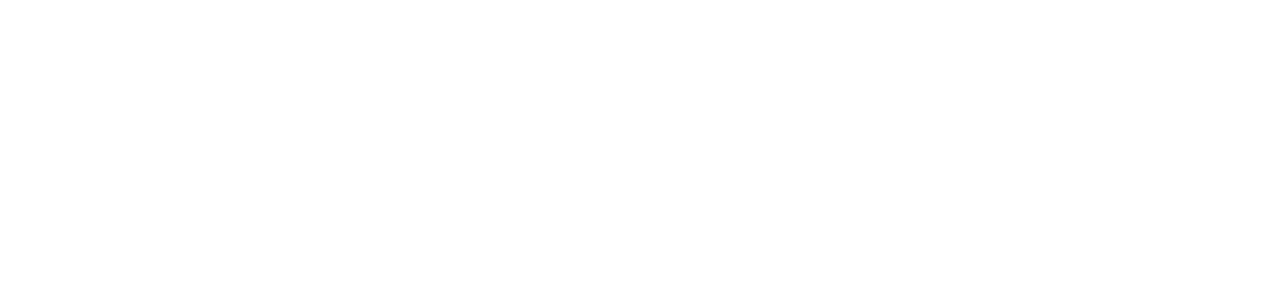
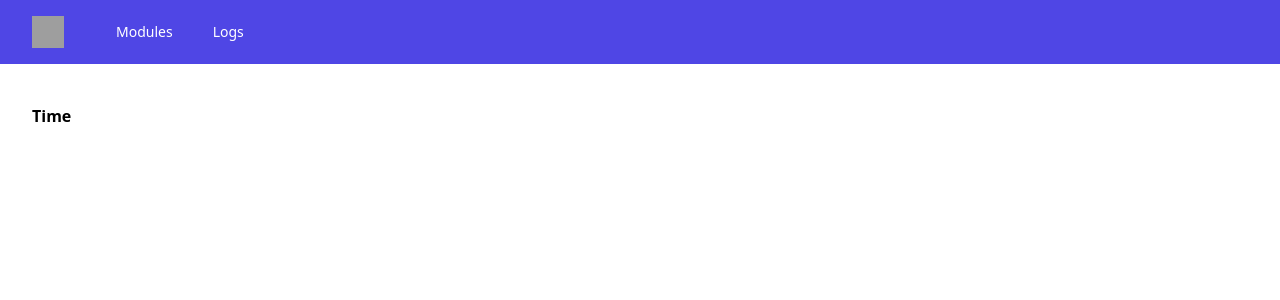
Before and after one commit to TBD54566975/ftl, a React (Vite) app in the folder console/: page /modules/1 in a window 1280 px wide. Before the commit this address had no page. Shown: the top 300 px of the page. Built offline with nearby package versions, Linux system fonts and the light colour scheme; grey boxes are pictures that could not be loaded.

Commit message:
Create module detail page and routing

```diff
--- a/console/src/App.tsx
+++ b/console/src/App.tsx
@@ -2,6 +2,7 @@
 import Modules from "./components/Modules";
 import Logs from "./components/Logs";
 import Layout from "./components/Layout";
+import Module from "./components/Module";
 
 function App() {
   return (
@@ -9,6 +10,7 @@
       <Routes>
         <Route path="/" element={<Layout />}>
           <Route index element={<Modules />} />
+          <Route path={`modules/:id`} element={<Module />} />
           <Route path="logs" element={<Logs />} />
         </Route>
       </Routes>
--- /dev/null
+++ b/console/src/SampleData.ts
@@ -0,0 +1,22 @@
+export const modules = [
+  {
+    id: 1,
+    href: "/modules/1",
+    projectName: "go",
+    teamName: "Time",
+    status: "offline",
+    statusText: "Initiated 1m 32s ago",
+    description: "Deploys from FTL",
+    environment: "Staging",
+  },
+  {
+    id: 2,
+    href: "/modules/2",
+    projectName: "kotlin",
+    teamName: "Echo",
+    status: "online",
+    statusText: "Deployed 3m ago",
+    description: "Deploys from FTL",
+    environment: "Production",
+  },
+];
--- /dev/null
+++ b/console/src/components/Module.tsx
@@ -0,0 +1,14 @@
+import { useParams } from "react-router-dom";
+import { modules } from "../SampleData";
+
+export default function Module() {
+  const { id } = useParams();
+  const module = modules.find((module) => module.id === Number(id));
+  return (
+    <div className="py-4">
+      <h2 className="text-base font-semibold dark:text-white">
+        {module?.teamName}
+      </h2>
+    </div>
+  );
+}
--- a/console/src/components/Modules.tsx
+++ b/console/src/components/Modules.tsx
@@ -1,4 +1,5 @@
 import { ChevronRightIcon } from "@heroicons/react/20/solid";
+import { modules } from "../SampleData";
 
 const statuses = {
   offline: "text-gray-500 bg-gray-100/10",
@@ -9,28 +10,6 @@
   Staging: "text-gray-400 bg-gray-400/10 ring-gray-400/20",
   Production: "text-indigo-400 bg-indigo-400/10 ring-indigo-400/30",
 };
-const modules = [
-  {
-    id: 1,
-    href: "#",
-    projectName: "go",
-    teamName: "Time",
-    status: "offline",
-    statusText: "Initiated 1m 32s ago",
-    description: "Deploys from FTL",
-    environment: "Staging",
-  },
-  {
-    id: 2,
-    href: "#",
-    projectName: "kotlin",
-    teamName: "Echo",
-    status: "online",
-    statusText: "Deployed 3m ago",
-    description: "Deploys from FTL",
-    environment: "Production",
-  },
-];
 
 function classNames(...classes: string[]) {
   return classes.filter(Boolean).join(" ");
```
